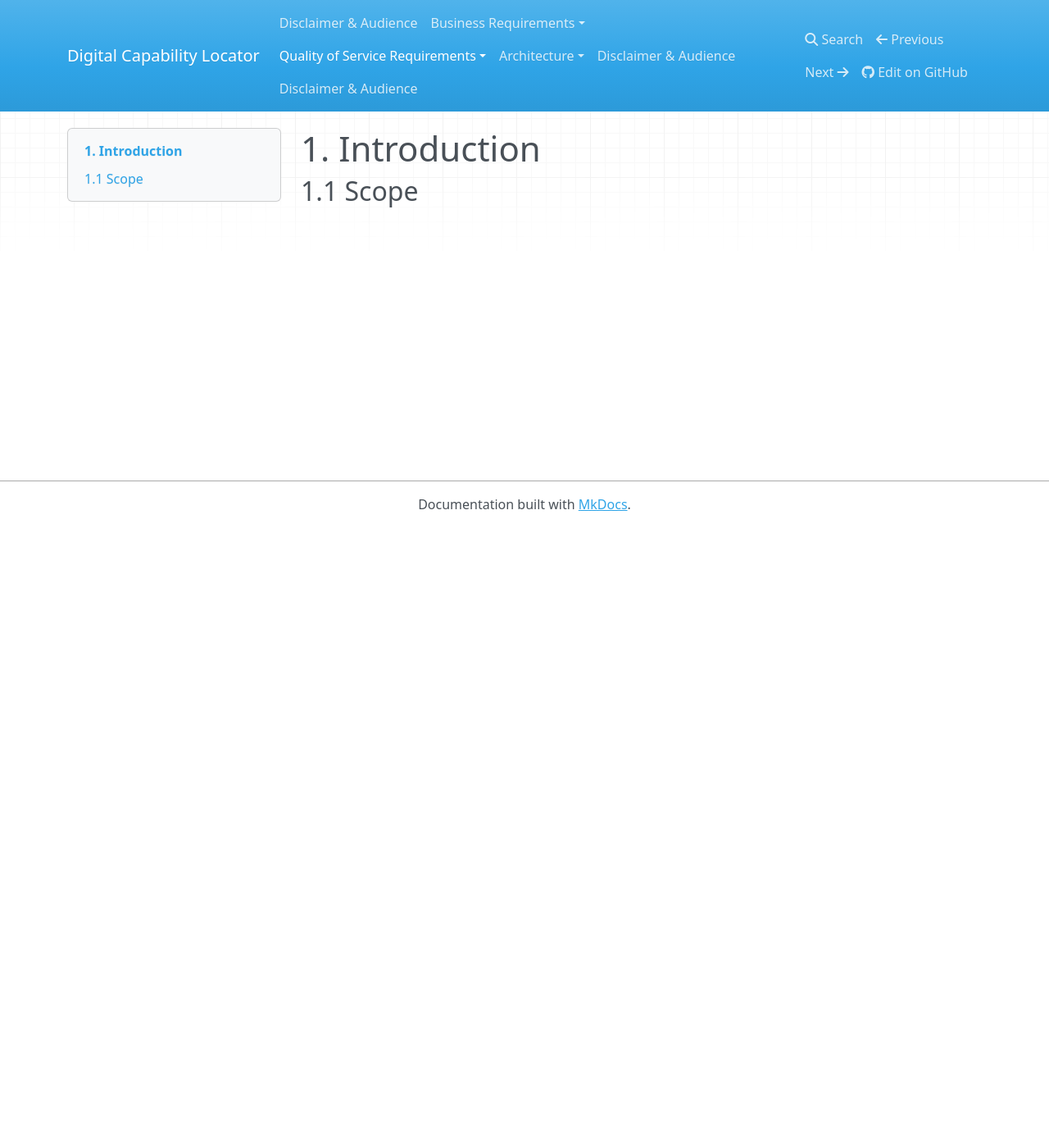
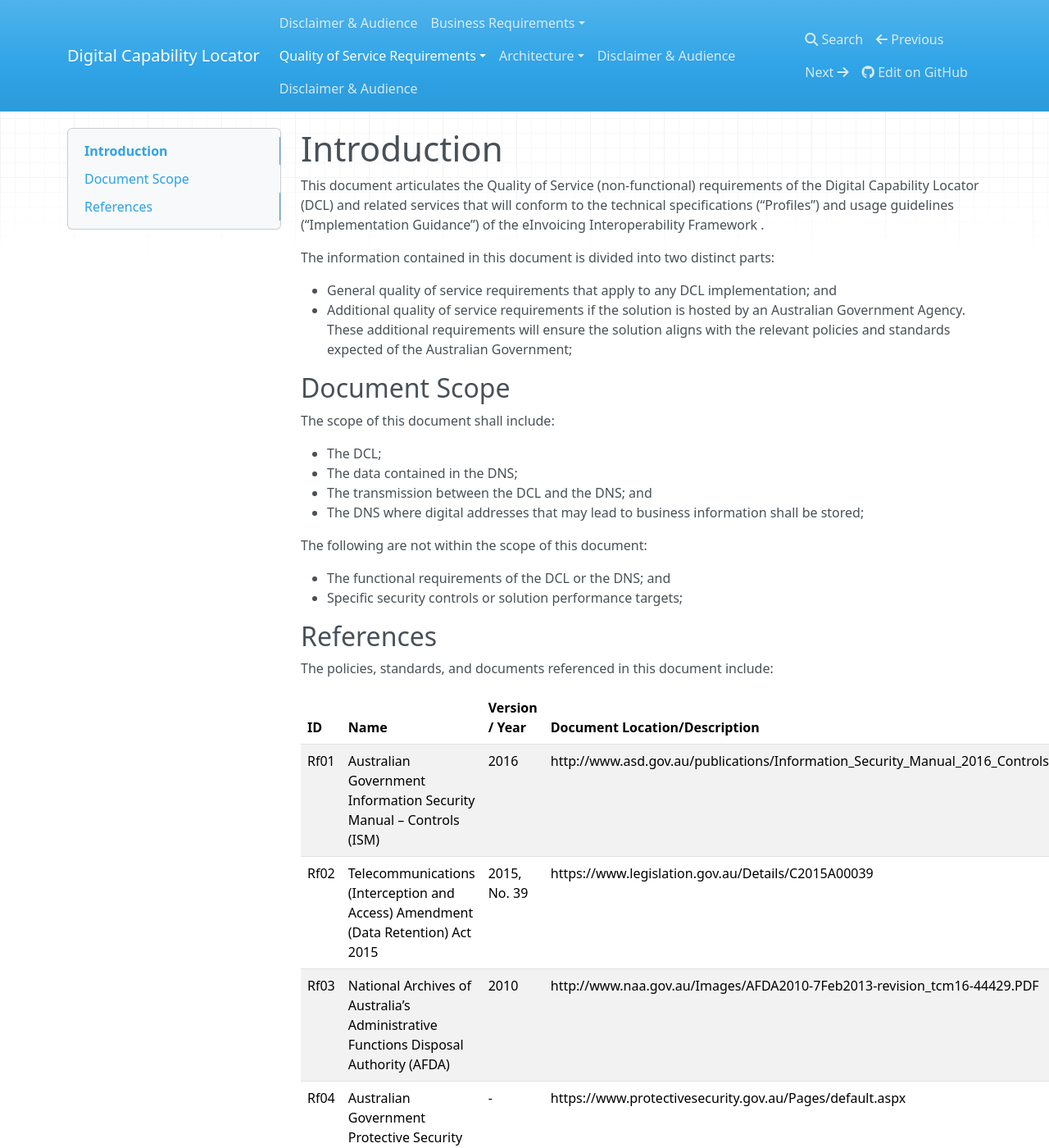
Before and after one commit to Digital-Business-Council/Digital-Capability-Locator, an MkDocs documentation site: the page built from docs/Quality of Service Requirements/Introduction.md, in a window 1280 px wide and 1400 px high. Shown: the whole window at 82% size. Built offline with MkDocs 1.6.1, drawn with Linux system fonts in a browser that asks for light colours; nearby versions of some CDN libraries; old or Windows-style settings are respelled for this version of MkDocs; some of the changed text lies outside the part shown.

Commit message:
QoS Introduction

```diff
--- a/docs/Quality of Service Requirements/Introduction.md
+++ b/docs/Quality of Service Requirements/Introduction.md
@@ -1,2 +1,40 @@
-# 1.	Introduction
-## 1.1	Scope
+# Introduction
+
+This document articulates the Quality of Service (non-functional) requirements of the Digital Capability Locator (DCL) and related services that will conform to the technical specifications (“Profiles”) and usage guidelines (“Implementation Guidance”) of the eInvoicing Interoperability Framework .
+
+The information contained in this document is divided into two distinct parts:
+
+- General quality of service requirements that apply to any DCL implementation; and
+- Additional quality of service requirements if the solution is hosted by an Australian Government Agency.  These additional requirements will ensure the solution aligns with the relevant policies and standards expected of the Australian Government;
+
+
+## Document Scope
+
+The scope of this document shall include:
+
+- The DCL;
+- The data contained in the DNS;
+- The transmission between the DCL and the DNS; and
+- The DNS where digital addresses that may lead to business information shall be stored;
+
+The following are not within the scope of this document:
+
+- The functional requirements of the DCL or the DNS; and
+- Specific security controls or solution performance targets;
+
+## References
+
+The policies, standards, and documents referenced in this document include:
+
+ID | Name | Version / Year | Document Location/Description
+---|---|---|---
+Rf01 | Australian Government Information Security Manual – Controls (ISM) | 2016 | http://www.asd.gov.au/publications/Information_Security_Manual_2016_Controls.pdf
+Rf02 | Telecommunications (Interception and Access) Amendment (Data Retention) Act 2015 | 2015, No. 39 | https://www.legislation.gov.au/Details/C2015A00039
+Rf03 | National Archives of Australia’s Administrative Functions Disposal Authority (AFDA) | 2010 | http://www.naa.gov.au/Images/AFDA2010-7Feb2013-revision_tcm16-44429.PDF
+Rf04 | Australian Government Protective Security Policy Framework (PSPF) | - | https://www.protectivesecurity.gov.au/Pages/default.aspx
+Rf05 | Australian Privacy Principles | 2014 | https://www.oaic.gov.au/images/documents/privacy/privacy-resources/privacy-fact-sheets/privacy-fact-sheet-17-australian-privacy-principles_2.pdf
+Rf06 | ASD Certified Cloud Services List (CCSL) | - | http://www.asd.gov.au/infosec/irap/certified_clouds.htm
+Rf07 | Service Metadata Locator Profile	2009  | v1.0.0 | http://www.peppol.eu/Archive/final-public-documents-and-presentations/publications/peppol-infrastruture-1-0-specifications-for-hearing/service-metadata-locator-sml-1.0
+Rf08 | Evaluated Product list | - | http://www.asd.gov.au/infosec/epl/index.php
+Rf09 | ABR Data Classifications | - | https://abr.gov.au/For-Government-agencies/Accessing-ABR-data/ABR-web-services/Technical-documentation/Business-context/
+Rf10 | A New Tax System (Australian Business Number) Act 1999 | 1999, No. 84 | https://www.legislation.gov.au/Details/C2013C00016
```
